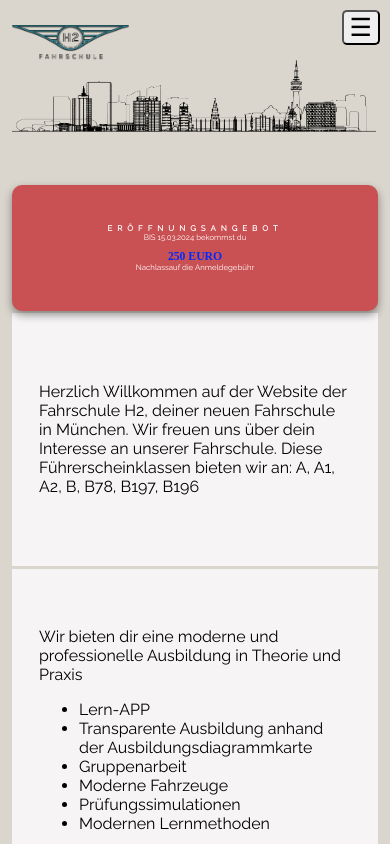
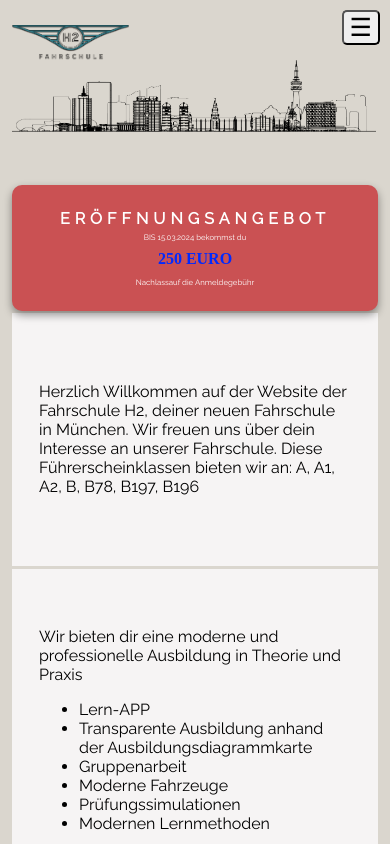
Before and after one commit to Korzyukova/Fahrschule, a Next.js app: page / in a window 390 px wide. Shown: the top 844 px of the page. Built offline with nearby package versions, Linux system fonts and the light colour scheme; a web font is replaced by a local one.

Commit message:
red square text

```diff
--- a/src/app/globals.css
+++ b/src/app/globals.css
@@ -167,6 +167,7 @@ body {
   font-weight: 700;
   font-size: 2vw;
   letter-spacing: 5px;
+  margin-top: 5vh;
 }
 
 .square-text-two {
@@ -191,6 +192,7 @@ body {
   font-style: normal;
   font-weight: 400;
   font-size: 2vw;
+  margin-bottom: 5vh;
 }
 
 .container-two-paragraphs {
@@ -345,7 +347,8 @@ body {
   }
 
   .square-text-one {
-    margin-bottom: 0;
+    font-size: 1em;
+    margin-bottom: 5px;
     margin-top: 0;
   }
 
@@ -355,7 +358,8 @@ body {
   }
 
   .square-text-three {
-    margin-bottom: 0;
+    font-size: 1em;
+    margin-bottom: 10px;
     margin-top: 0;
   }
 
```
